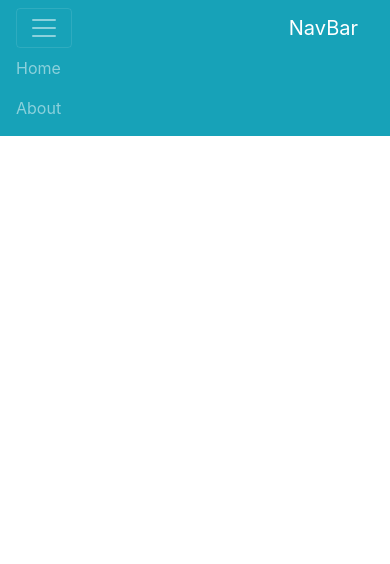
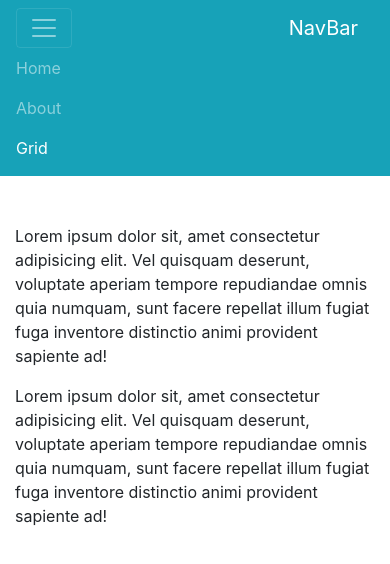
Before and after one commit to RALC365/VueCourse, a Vue app in the folder VUE CLI/boostrap-vue/: page /grid in a window 390 px wide. Both pictures are taken after a click on the button 44 px from the left and 28 px from the top of the page. Shown: the top 564 px of the page. Built offline with nearby package versions, Linux system fonts and the light colour scheme.

Commit message:
Columnas responsivas boostrap vue

```diff
--- a/VUE CLI/boostrap-vue/src/App.vue
+++ b/VUE CLI/boostrap-vue/src/App.vue
@@ -16,16 +16,18 @@
         lo importante es el ID, que esta relacionado con toggle-->
         <b-collapse id="nav-collapse" is-nav>
           <b-navbar-nav>
-        <b-nav-item :to="{name: 'Home'}" active-class="active" exact>Home</b-nav-item>
-        <b-nav-item :to="{name: 'About'}" active-class="active">About</b-nav-item>
-      </b-navbar-nav>
+            <b-nav-item :to="{name: 'Home'}" active-class="active" exact>Home</b-nav-item>
+            <b-nav-item :to="{name: 'About'}" active-class="active">About</b-nav-item>
+            <b-nav-item :to="{name: 'Grid'}" active-class="active">Grid</b-nav-item>
 
-
+          </b-navbar-nav>
         </b-collapse>
-
       </b-container>
     </b-navbar>
-    <router-view/>
+
+    <b-container>
+      <router-view />
+    </b-container>
   </div>
 </template>
 
--- a/VUE CLI/boostrap-vue/src/router/index.js
+++ b/VUE CLI/boostrap-vue/src/router/index.js
@@ -13,10 +13,12 @@ Vue.use(VueRouter)
   {
     path: '/about',
     name: 'About',
-    // route level code-splitting
-    // this generates a separate chunk (about.[hash].js) for this route
-    // which is lazy-loaded when the route is visited.
     component: () => import(/* webpackChunkName: "about" */ '../views/About.vue')
+  },
+  {
+    path: '/grid',
+    name: 'Grid',
+    component: () => import(/* webpackChunkName: "grid" */ '../views/Grid.vue')
   }
 ]
 
--- /dev/null
+++ b/VUE CLI/boostrap-vue/src/views/Grid.vue
@@ -0,0 +1,29 @@
+<template>
+    <div class="mt-5">
+        <b-row>
+            <!--cols: dispositivos pequeños,
+            md: dispositivos mediadnos,
+            lg: dispositivos largos-->
+            <b-col cols="12" md="6" lg="4">
+                <p>
+                    Lorem ipsum dolor sit, amet consectetur adipisicing elit. Vel quisquam deserunt, voluptate aperiam tempore repudiandae omnis quia numquam, sunt facere repellat illum fugiat fuga inventore distinctio animi provident sapiente ad!
+                </p>
+            </b-col>
+            <b-col cols="12" md="6" lg="8">
+                <p>
+                    Lorem ipsum dolor sit, amet consectetur adipisicing elit. Vel quisquam deserunt, voluptate aperiam tempore repudiandae omnis quia numquam, sunt facere repellat illum fugiat fuga inventore distinctio animi provident sapiente ad!
+                </p>
+            </b-col>
+        </b-row>
+    </div>
+</template>
+
+<script>
+    export default {
+        name: 'Grid'
+    }
+</script>
+
+<style scoped>
+
+</style>
```
